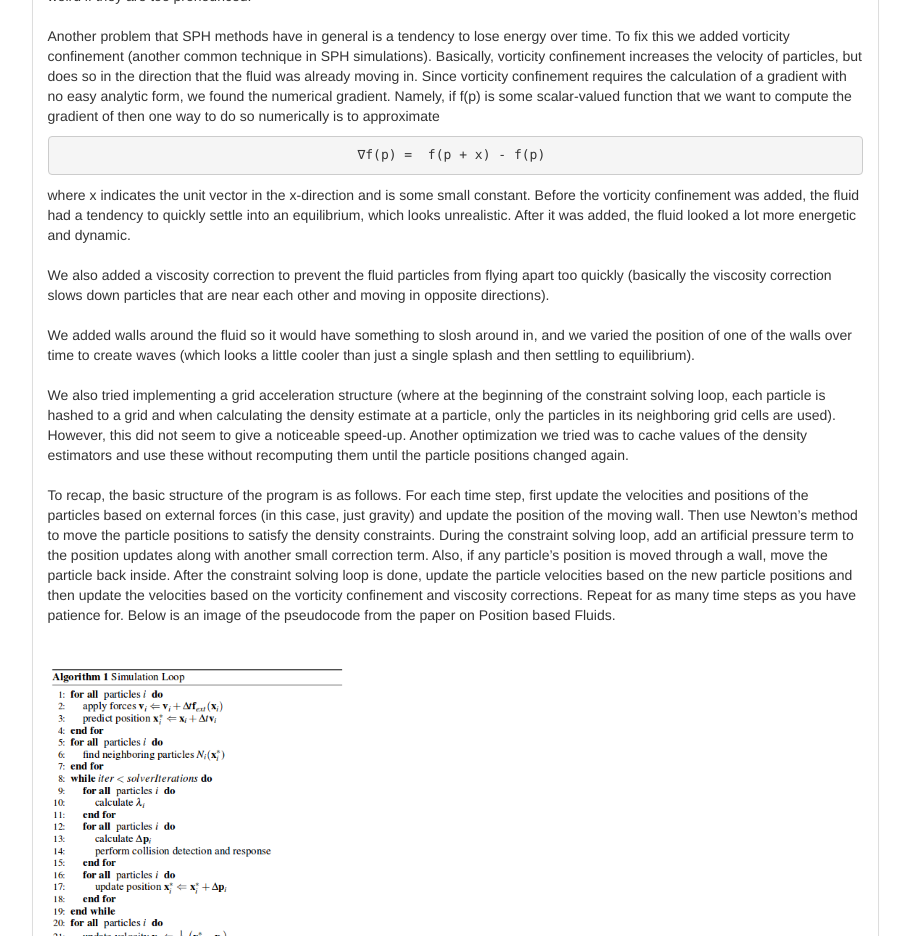
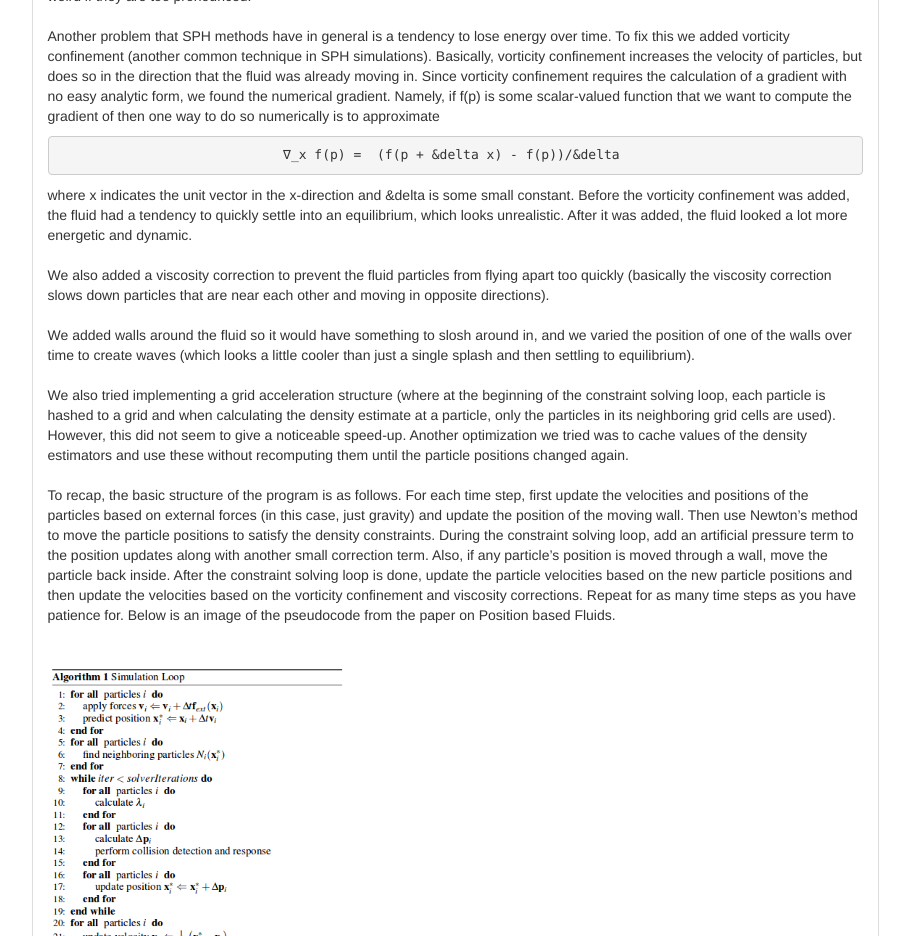
Before and after one commit to LeahTom94/LeahTom94.github.io, a plain HTML site: page index.html in a window 1280 px wide. Shown: the part 1180-2116 px from the top of the page, without its empty margins (331-1241 px from the left). Drawn offline with Linux system fonts and the light colour scheme; files whose address does not match are found by name.

Commit message:
Added greek symbols to vorticity section

```diff
--- a/index.html
+++ b/index.html
@@ -121,7 +121,7 @@ The basic strategy of our simulation (based on the algorithm outlined in a paper
 <br><br>
 This technique works reasonably well, but introduces a number of problems. One of the main problems is that if a particle is in an area of low density (such as the boundary of the fluid), it will rush towards the other particles in an attempt to satisfy the density constraints. This creates weird looking clumping effects. One interesting way to fix this is to add “ghost particles” around the boundary of the fluid at each step of the constraint solver (these particles contribute to the density estimates but are not altered by the constraint solver and are not rendered). We did not use that approach (but it is a cool idea). Instead, we followed the example of the Macklin and Müller paper and added an artificial pressure term to the position updates (in the constraint solving loop) that pushed particles apart a little bit. However, when this term was too large, it could create surface-tension like effects that also look weird if they are too pronounced.
 <br><br>
-Another problem that SPH methods have in general is a tendency to lose energy over time. To fix this we added vorticity confinement (another common technique in SPH simulations). Basically, vorticity confinement increases the velocity of particles, but does so in the direction that the fluid was already moving in. Since vorticity confinement requires the calculation of a gradient with no easy analytic form, we found the numerical gradient. Namely, if f(p) is some scalar-valued function that we want to compute the gradient of then one way to do so numerically is to approximate <p align="middle"><pre align="middle">∇f(p) =  f(p + x) - f(p) </pre></p>   where x indicates the unit vector in the x-direction and  is some small constant. Before the vorticity confinement was added, the fluid had a tendency to quickly settle into an equilibrium, which looks unrealistic. After it was added, the fluid looked a lot more energetic and dynamic.
+Another problem that SPH methods have in general is a tendency to lose energy over time. To fix this we added vorticity confinement (another common technique in SPH simulations). Basically, vorticity confinement increases the velocity of particles, but does so in the direction that the fluid was already moving in. Since vorticity confinement requires the calculation of a gradient with no easy analytic form, we found the numerical gradient. Namely, if f(p) is some scalar-valued function that we want to compute the gradient of then one way to do so numerically is to approximate <p align="middle"><pre align="middle">∇_x f(p) =  (f(p + &delta x) - f(p))/&delta </pre></p>   where x indicates the unit vector in the x-direction and &delta is some small constant. Before the vorticity confinement was added, the fluid had a tendency to quickly settle into an equilibrium, which looks unrealistic. After it was added, the fluid looked a lot more energetic and dynamic.
 <br><br>
 We also added a viscosity correction to prevent the fluid particles from flying apart too quickly (basically the viscosity correction slows down particles that are near each other and moving in opposite directions).
 <br><br>
```
